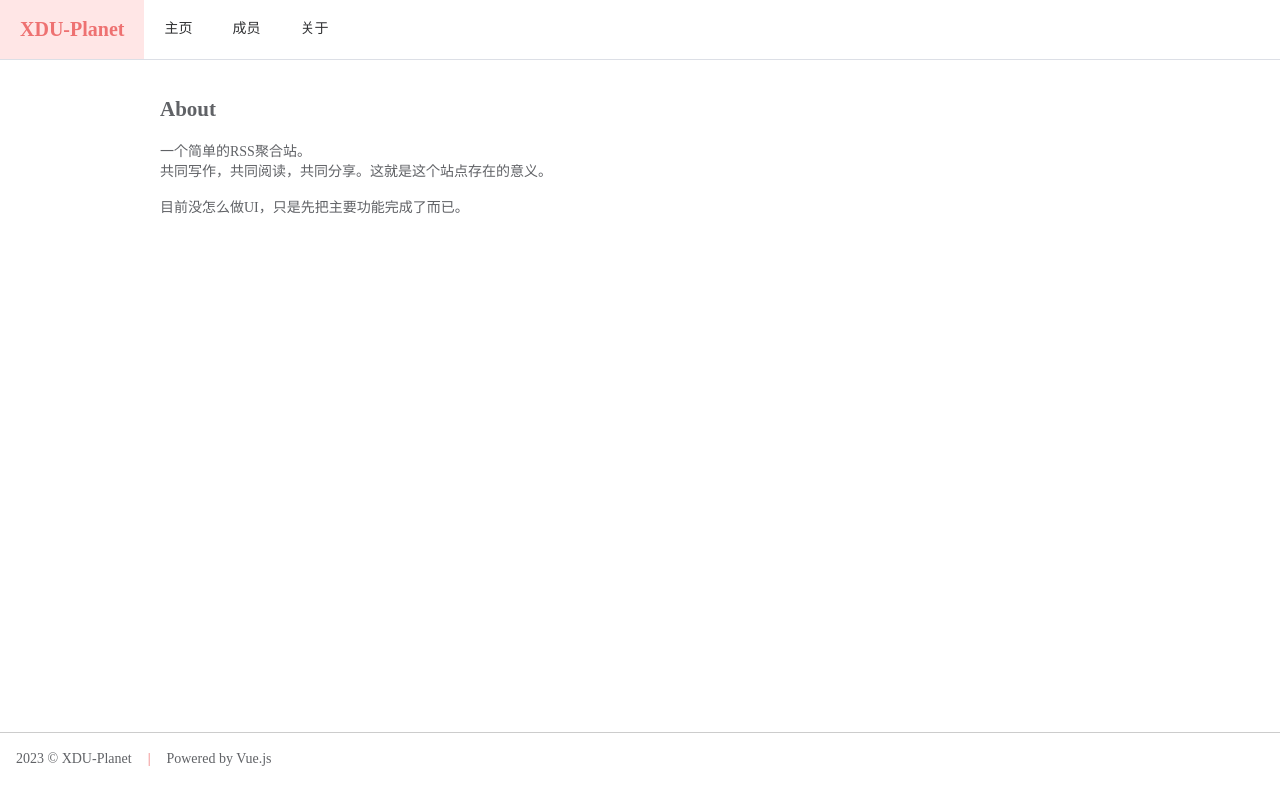
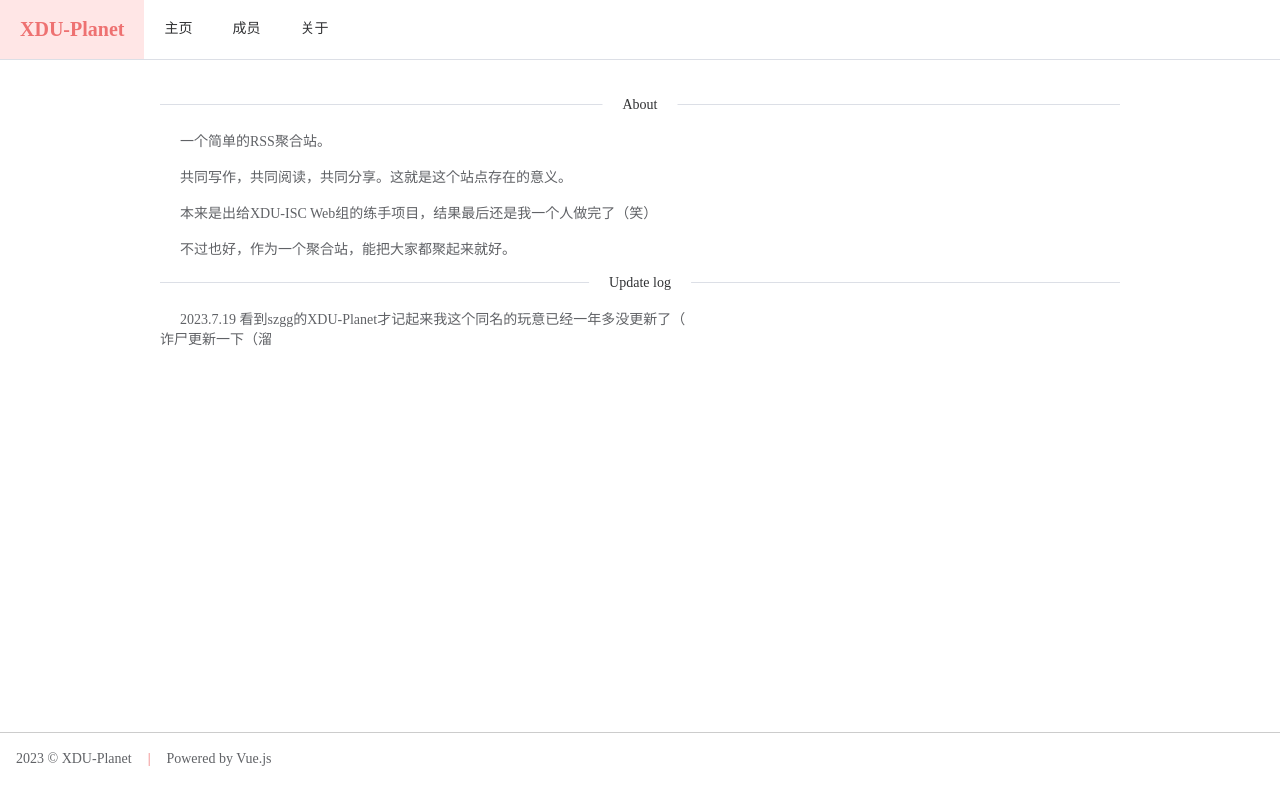
Before and after one commit to xeonds/xdu-planet, a Vue app in the folder frontend/: page /#/about in a window 1280 px wide. Built offline with nearby package versions, Linux system fonts and the light colour scheme.

Commit message:
Update about

```diff
--- a/frontend/src/views/about.vue
+++ b/frontend/src/views/about.vue
@@ -1,10 +1,34 @@
 <template>
-  <el-text><h2>About</h2></el-text>
+  <el-divider>About</el-divider>
+  <p>
+    <el-text> 一个简单的RSS聚合站。 </el-text>
+  </p>
   <p>
     <el-text>
-      一个简单的RSS聚合站。<br />
       共同写作，共同阅读，共同分享。这就是这个站点存在的意义。
     </el-text>
   </p>
-  <p><el-text>目前没怎么做UI，只是先把主要功能完成了而已。</el-text></p>
+  <p>
+    <el-text
+      >本来是出给XDU-ISC
+      Web组的练手项目，结果最后还是我一个人做完了（笑）</el-text
+    >
+  </p>
+  <p>
+    <el-text>不过也好，作为一个聚合站，能把大家都聚起来就好。</el-text>
+  </p>
+  <el-divider>Update log</el-divider>
+  <p>
+    <el-text>
+      2023.7.19
+      看到szgg的XDU-Planet才记起来我这个同名的玩意已经一年多没更新了（<br />
+      诈尸更新一下（溜
+    </el-text>
+  </p>
 </template>
+
+<style>
+p {
+  text-indent: 1.25em;
+}
+</style>
```
